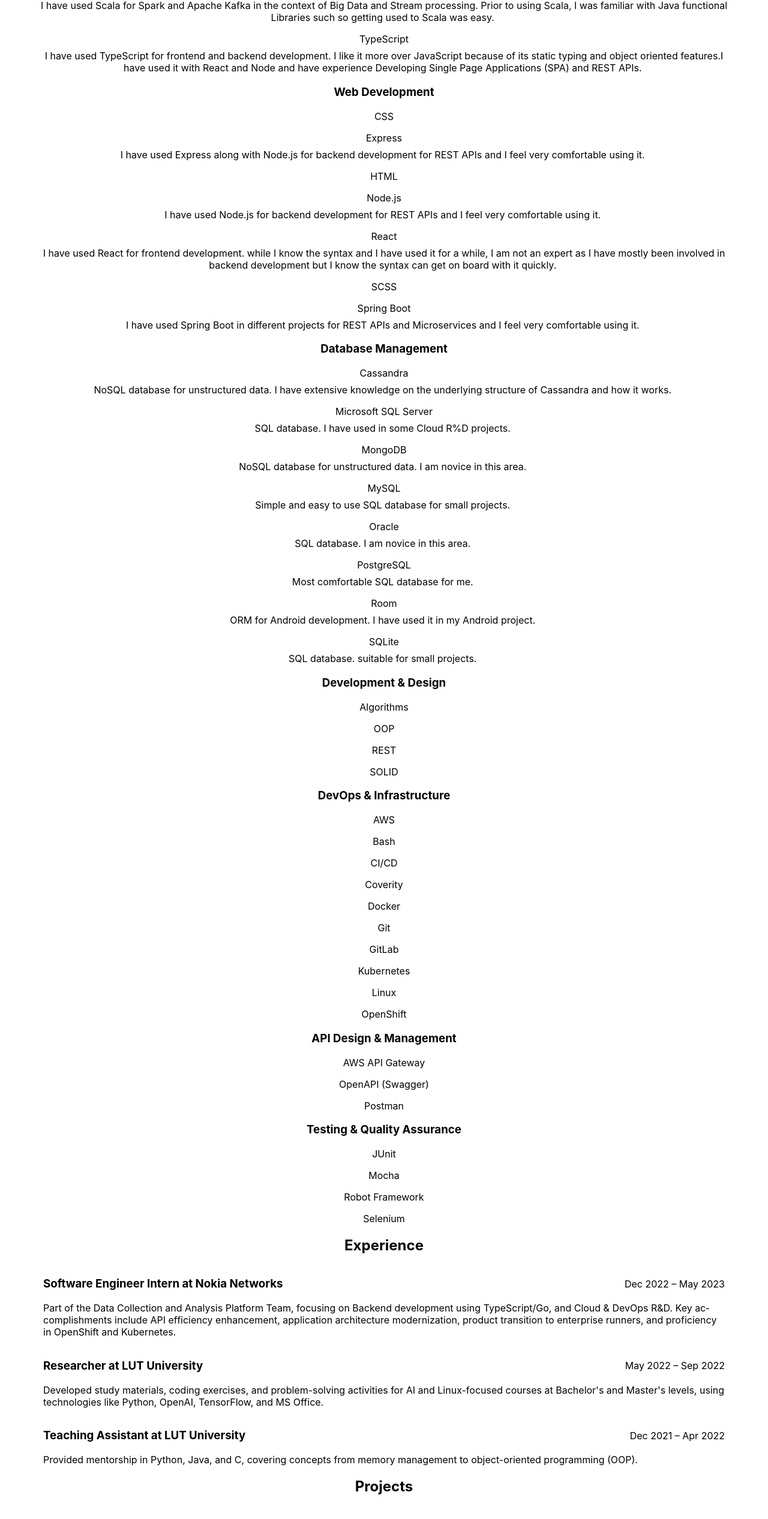
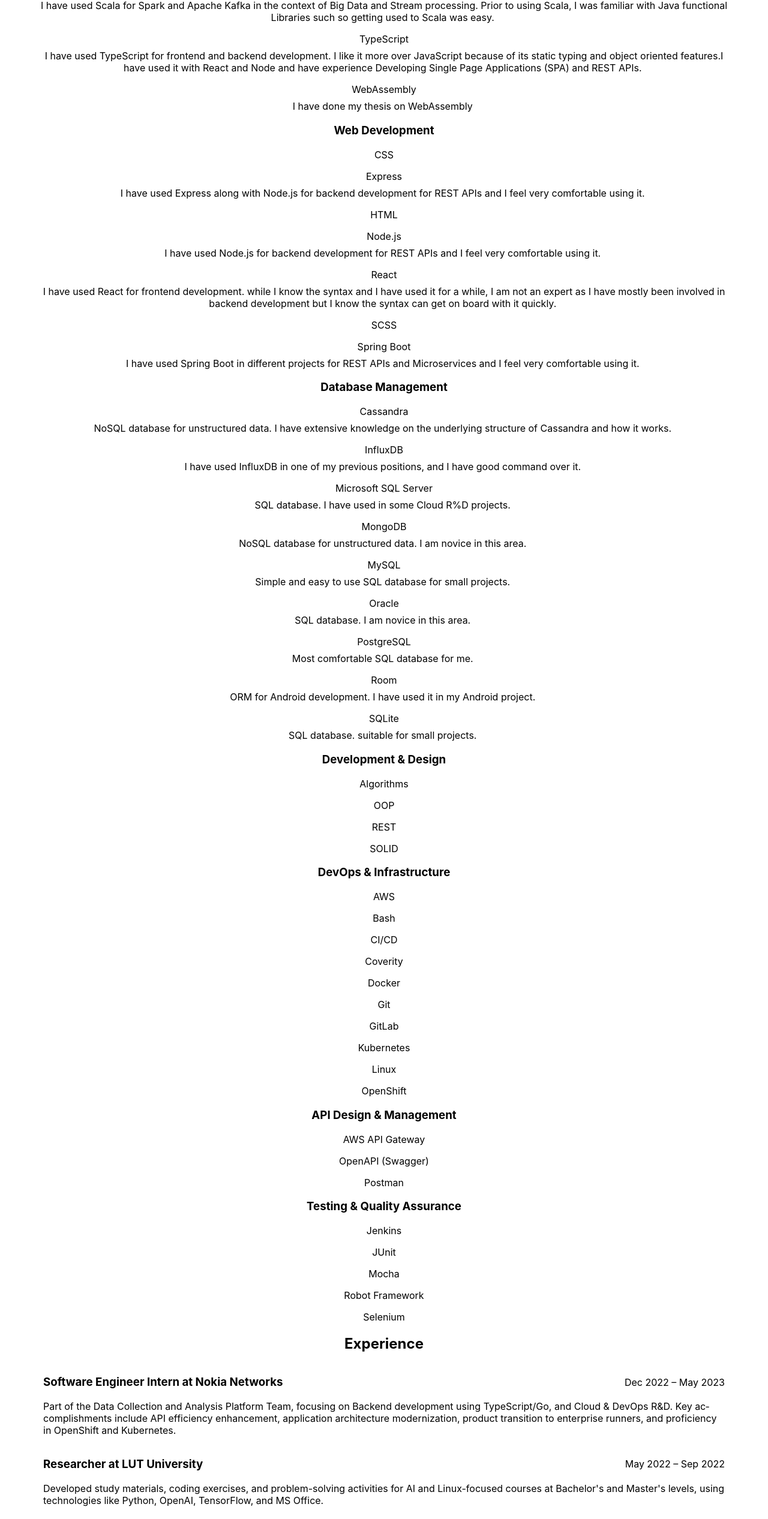
Before and after one commit to MjMoshiri/mjmoshiri.github.io, a React (Create React App) app: page / in a window 1280 px wide. Shown: the part 1003-3536 px from the top of the page at 60% size. Built offline with nearby package versions, Linux system fonts and the light colour scheme.

Commit message:
and and update

```diff
--- a/src/data/static-data.ts
+++ b/src/data/static-data.ts
@@ -1,4 +1,4 @@
-import {IDataItem} from "../types";
+import { IDataItem } from "../types";
 
 export const data: {
     [category: string]: { tags: string[], data: { [subcategory: string]: { tags: string[], data: IDataItem[] } } }
@@ -83,6 +83,11 @@
                             'Generics', 'Strong typing', 'API', 'REST', 'Web', 'Web development'],
                         description: "I have used TypeScript for frontend and backend development. I like it more over JavaScript because of its static typing and object oriented features."
                             + "I have used it with React and Node and have experience Developing Single Page Applications (SPA) and REST APIs."
+                    },
+                    {
+                        name: 'WebAssembly',
+                        tags: ['webassembly', 'wasm', 'web', 'web development', 'frontend', 'backend', 'fullstack', 'Cross platform',],
+                        description: "I have done my thesis on WebAssembly"
                     }
                 ]
             },
@@ -146,6 +151,11 @@
                         name: 'Cassandra',
                         tags: ['cassandra', 'nosql', 'distributed'],
                         description: "NoSQL database for unstructured data. I have extensive knowledge on the underlying structure of Cassandra and how it works."
+                    },
+                    {
+                        name: 'InfluxDB',
+                        tags: ['influxdb', 'time series', 'nosql', 'distributed'],
+                        description: "I have used InfluxDB in one of my previous positions, and I have good command over it."
                     },
                     {
                         name: 'Oracle',
@@ -240,15 +250,15 @@
                 data: [
                     {
                         name: 'Postman',
-                            tags: ['postman', 'api testing', 'api design'],
+                        tags: ['postman', 'api testing'],
                     },
                     {
                         name: 'OpenAPI (Swagger)',
-                            tags: ['swagger', 'api documentation', 'api design', 'openapi'],
+                        tags: ['swagger', 'api documentation', 'openapi'],
                     },
                     {
                         name: 'AWS API Gateway',
-                            tags: ['aws api gateway', 'api management', 'api design'],
+                        tags: ['aws api gateway', 'api management'],
                     }
                 ]
             },
@@ -256,20 +266,24 @@
                 tags: ['testing', 'quality assurance'],
                 data: [
                     {
+                        name: 'Jenkins',
+                        tags: ['jenkins', 'testing'],
+                    },
+                    {
                         name: 'Selenium',
-                            tags: ['selenium', 'testing', 'quality assurance'],
+                        tags: ['selenium'],
                     },
                     {
                         name: 'Robot Framework',
-                            tags: ['robot framework', 'testing', 'quality assurance'],
+                        tags: ['robot framework'],
                     },
                     {
                         name: 'JUnit',
-                            tags: ['junit', 'testing', 'quality assurance'],
+                        tags: ['junit'],
                     },
                     {
                         name: 'Mocha',
-                            tags: ['mocha', 'testing', 'quality assurance'],
+                        tags: ['mocha'],
                     },
                 ]
             }
@@ -460,8 +474,8 @@
                 },
                 {
                     name: 'The Well-Grounded Java Developer, O\'Reilly',
-                                    tags: ['java', 'object oriented', 'kotlin', 'Clojure','oop', 'Spring', 'Spring Boot','Docker', 'Kubernetes', 'Microservices', 'API', 'REST', 'Maven', 'Gradle', 'IntelliJ IDEA', 'Cloud', 'Concurrency','Web'],
-                                    url:'https://learning.oreilly.com/library/view/the-well-grounded-java/9781617298875/'
+                    tags: ['java', 'object oriented', 'kotlin', 'Clojure', 'oop', 'Spring', 'Spring Boot', 'Docker', 'Kubernetes', 'Microservices', 'API', 'REST', 'Maven', 'Gradle', 'IntelliJ IDEA', 'Cloud', 'Concurrency', 'Web'],
+                    url: 'https://learning.oreilly.com/library/view/the-well-grounded-java/9781617298875/'
                 },
                 {
                     name: 'Go Cookbook, O\'Reilly',
@@ -480,6 +494,10 @@
                     name: 'Cassandra: The Definitive Guide, 3rd Edition, O\'Reilly',
                     tags: ['cassandra', 'nosql', 'distributed', 'database', 'db'],
                     url: 'https://learning.oreilly.com/library/view/-/9781098115159/'
+                },
+                {
+                    name: 'Clean Code: A Handbook of Agile Software Craftsmanship',
+                    tags: ['clean code', 'oop', 'object oriented', 'design', 'design pattern', 'solid', 'solid principles', 'software design', 'software development', 'programming', 'language', 'languages'],
                 }
                 ]
             }
```
Lines whose indentation alone changed are shown as unchanged.
